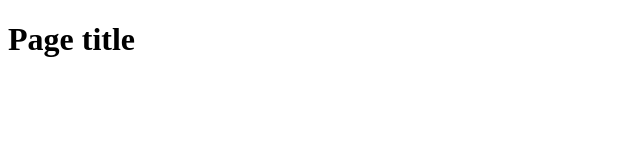
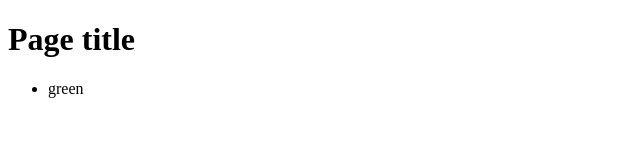
Before and after one commit to VladikVll/my-project, a plain HTML site: page index.html in a window 1280 px wide. Shown: the full height of the page, 0-640 px from the left. Drawn offline with Linux system fonts and the light colour scheme.

Commit message:
add green color

```diff
--- a/index.html
+++ b/index.html
@@ -7,5 +7,8 @@
 </head>
 <body>
   <h1>Page title</h1>
+  <ul>
+    <li>green</li>
+  </ul>
 </body>
 </html>
```
